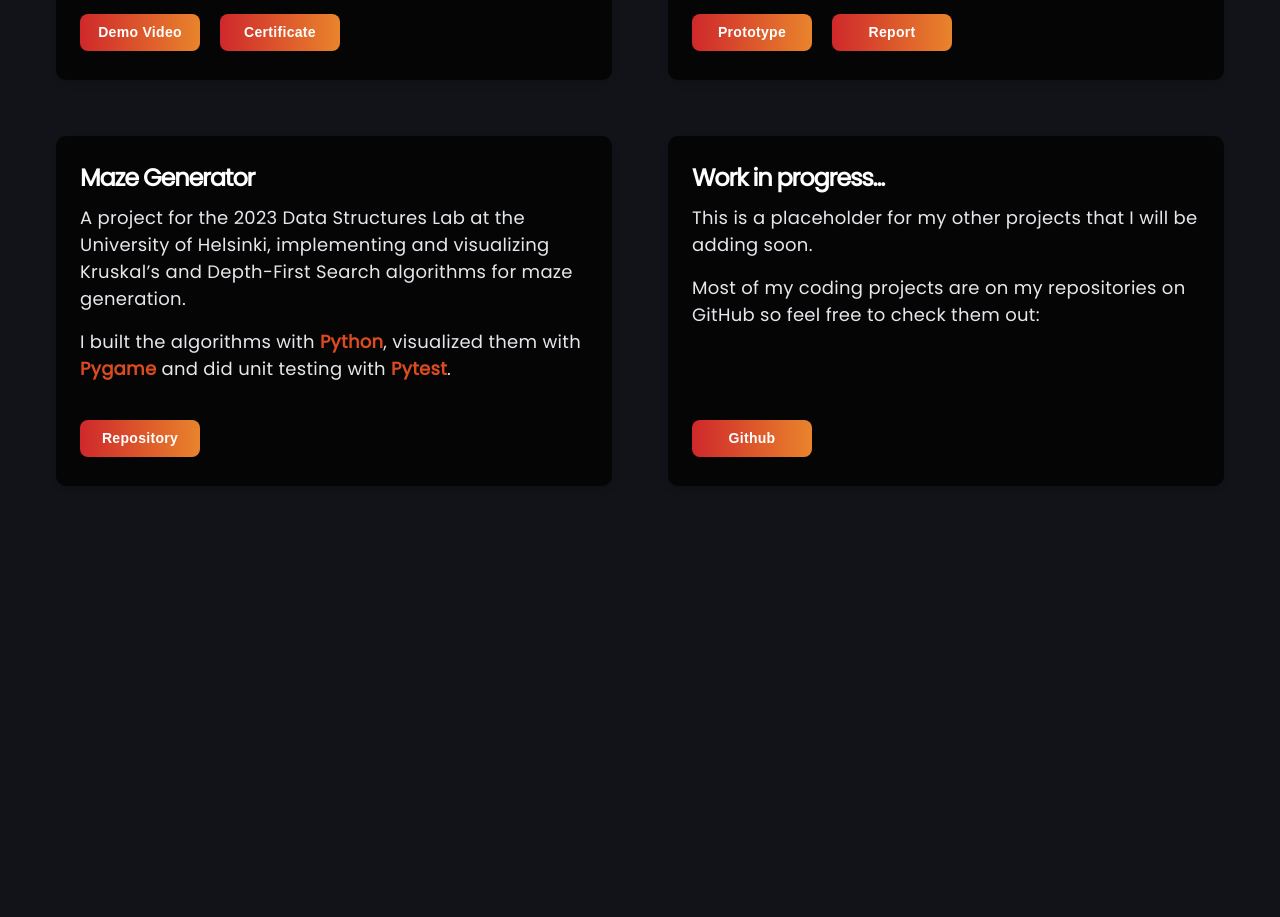
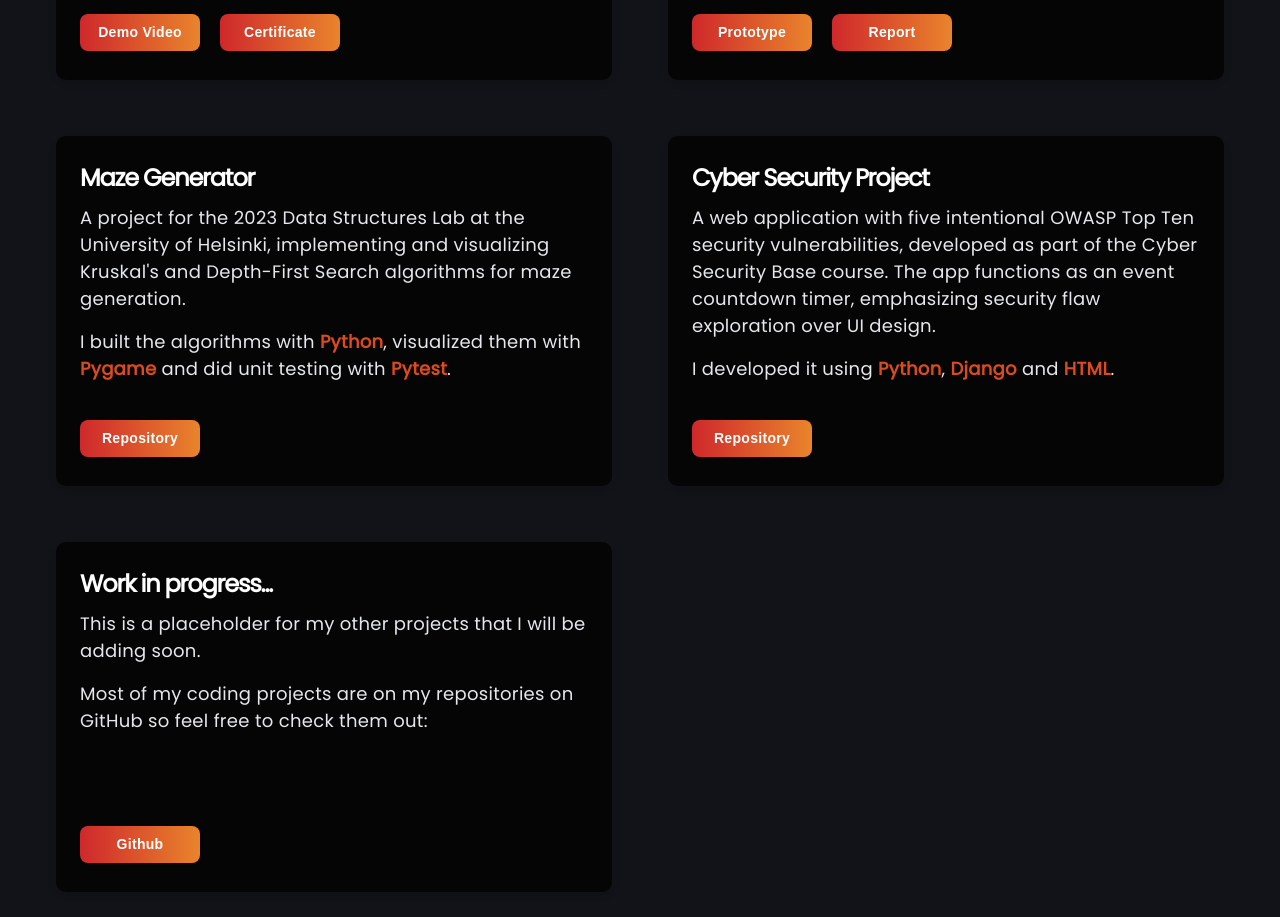
Before and after one commit to laurelcrelia/laurelcrelia.github.io, a React (Create React App) app: page /#/ in a window 1280 px wide. Shown: the part 2080-2997 px from the top of the page. Built offline with nearby package versions, Linux system fonts and the light colour scheme.

Commit message:
Add Cyber Security project

```diff
--- a/src/pages/Home/components/Projects.jsx
+++ b/src/pages/Home/components/Projects.jsx
@@ -53,13 +53,26 @@ const Projects = () => {
             description={
               <>
               <p className="mb-4">
-              A project for the 2023 Data Structures Lab at the University of Helsinki, implementing and visualizing Kruskal’s and Depth-First Search algorithms for maze generation.                </p>
+              A project for the 2023 Data Structures Lab at the University of Helsinki, implementing and visualizing Kruskal&apos;s and Depth-First Search algorithms for maze generation.                </p>
               <p>
               I built the algorithms with <strong>Python</strong>, visualized them with <strong>Pygame</strong> and did unit testing with <strong>Pytest</strong>.
               </p>
               </>
             }
             link="https://github.com/laurelcrelia/data-structures-lab"
+            linkDescription="Repository"
+          />
+          <Card
+            title="Cyber Security Project"
+            description={
+              <>
+              <p className="mb-4">
+              A web application with five intentional OWASP Top Ten security vulnerabilities, developed as part of the Cyber Security Base course. The app functions as an event countdown timer, emphasizing security flaw exploration over UI design.</p>
+              <p>I developed it using <strong>Python</strong>, <strong>Django</strong> and <strong>HTML</strong>.
+              </p>
+              </>
+            }
+            link="https://github.com/laurelcrelia/csb-project1"
             linkDescription="Repository"
           />
           <Card
```
